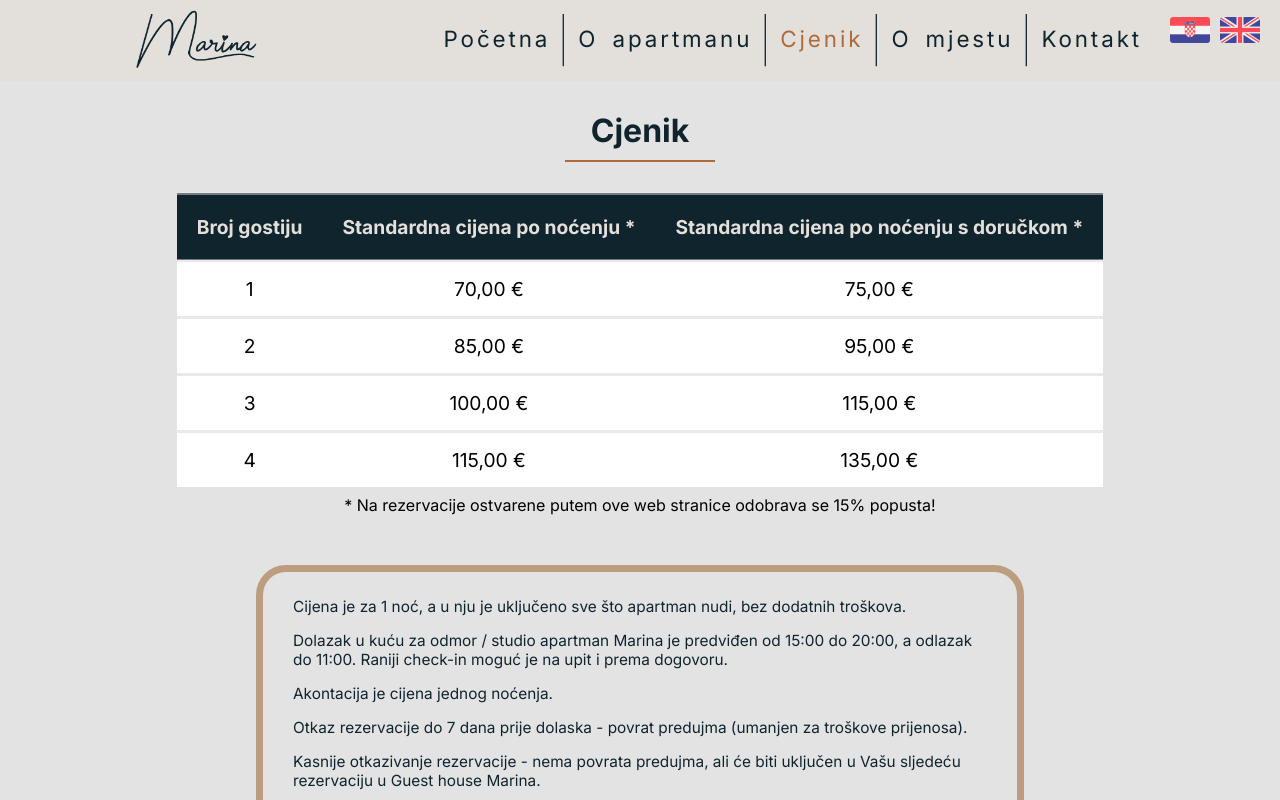
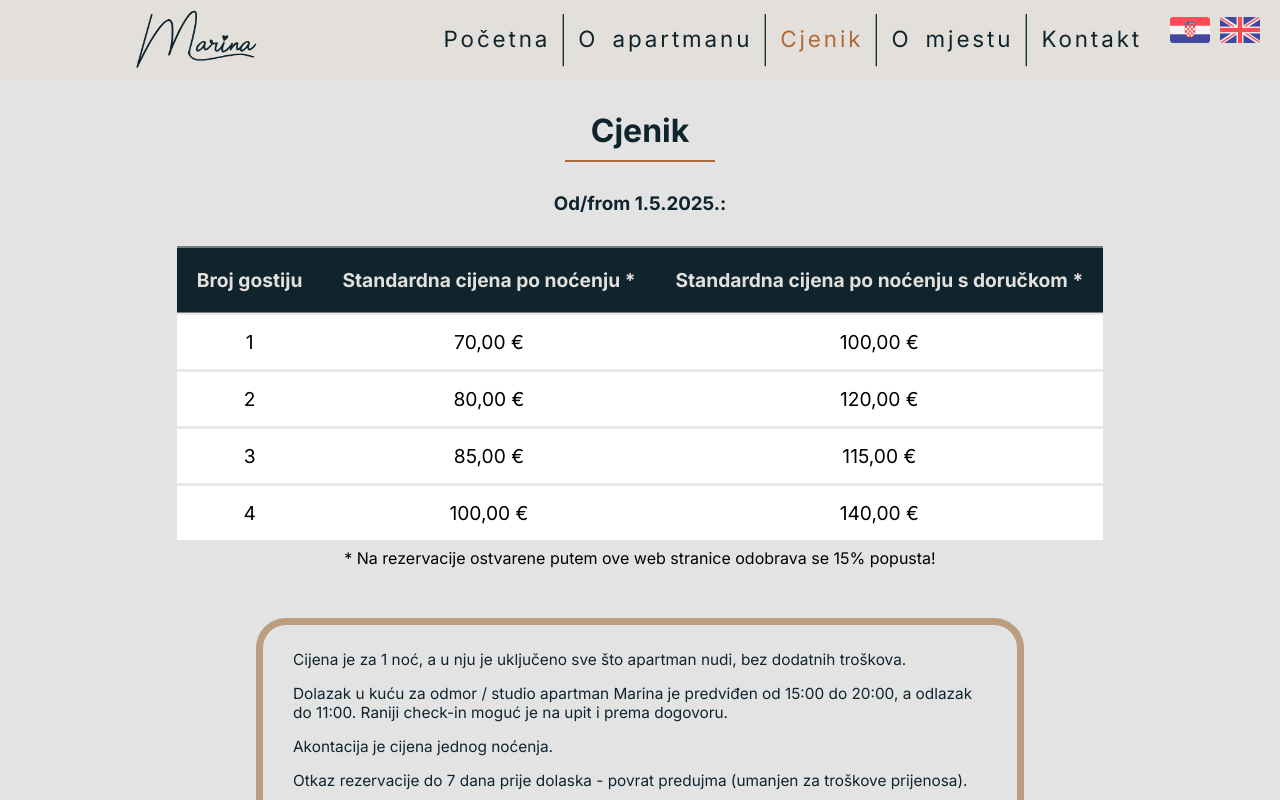
Before and after one commit to CroAnna/Guesthouse-Marina, a React (Create React App) app: page /cjenik in a window 1280 px wide. Shown: the top 800 px of the page. Built offline with nearby package versions, Linux system fonts and the light colour scheme; a web font is replaced by a local one.

Commit message:
chore: update prices

```diff
--- a/src/Pages/Cjenik.jsx
+++ b/src/Pages/Cjenik.jsx
@@ -18,16 +18,16 @@ const Cjenik = () => {
         <hr className="short" />
       </div>
 
-      {/* <h3 className="title">Od/from 1.6.2024. do/to 30.9.2024. :</h3> */}
+      <h3 className="title">Od/from 1.5.2025.:</h3>
       <PriceTable
         price1={"70,00 €"}
-        price2={"85,00 €"}
-        price3={"100,00 €"}
-        price4={"115,00 €"}
-        price5={"75,00 €"}
-        price6={"95,00 €"}
+        price2={"80,00 €"}
+        price3={"85,00 €"}
+        price4={"100,00 €"}
+        price5={"100,00 €"}
+        price6={"120,00 €"}
         price7={"115,00 €"}
-        price8={"135,00 €"}
+        price8={"140,00 €"}
       />
 
       <div className="text-info" data-aos="fade-left">
```
